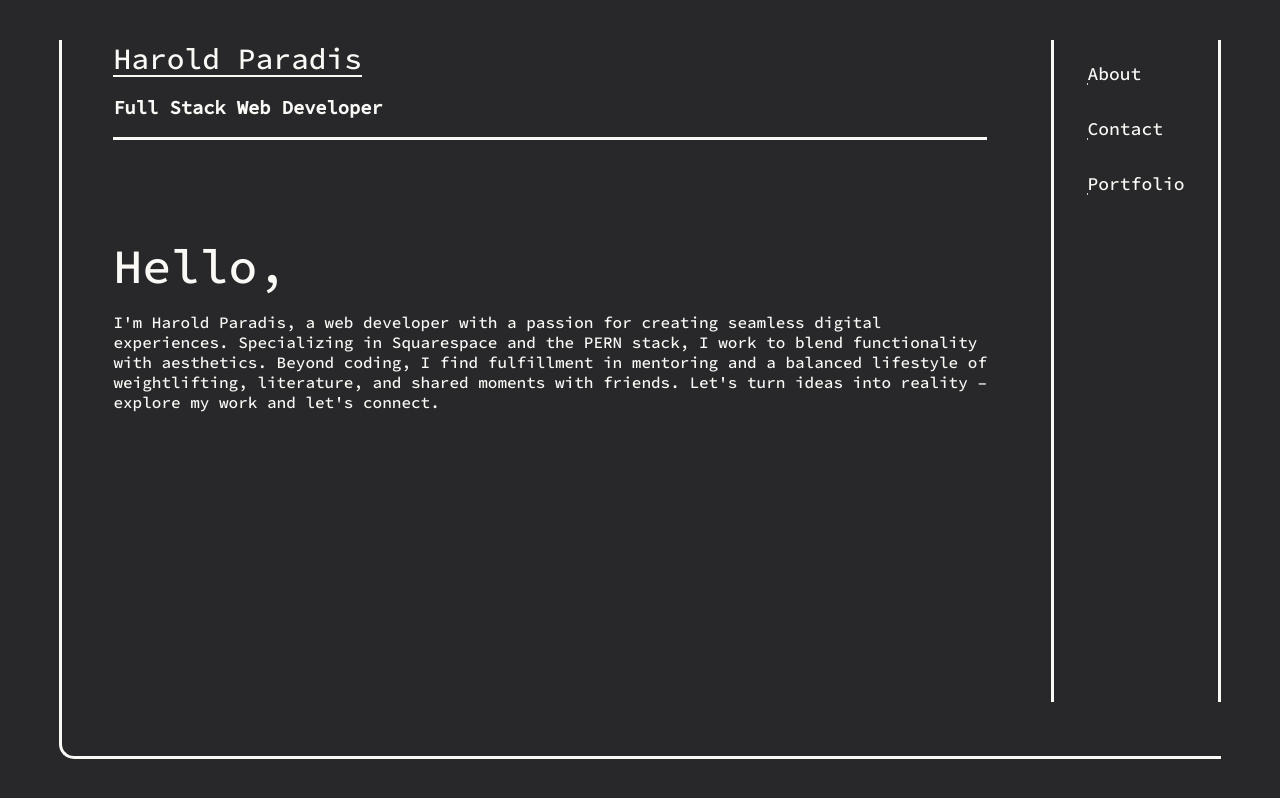
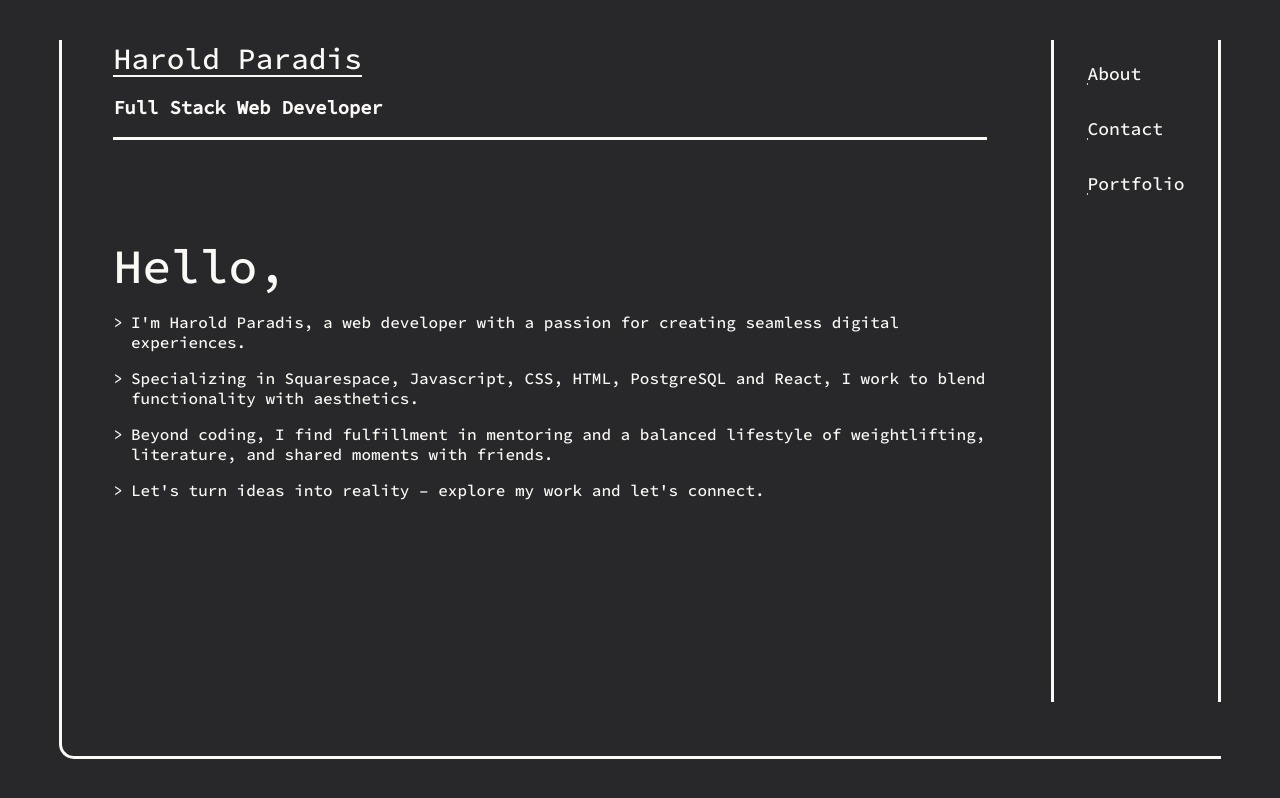
Before and after one commit to HalParadis/Portfolio, a React (Create React App) app: page / in a window 1280 px wide. Built offline with nearby package versions, Linux system fonts and the light colour scheme.

Commit message:
Updated home page style and content

```diff
--- a/public/style.css
+++ b/public/style.css
@@ -58,6 +58,17 @@ body {
   margin-bottom: 0%;
 }
 
+.text-line-container {
+  margin: 1em 0;
+
+  display: flex;
+  align-items: start;
+}
+
+.text-line {
+  margin: 0 0 0 .5em;
+}
+
 .expand-button {
   width: 99%;
   height: 3em;
@@ -81,6 +92,7 @@ body {
 
 .project-img {
   max-width: 30%;
+  border: 3px solid #FAF9F6;
 }
 
 /* .portfolio-subheader {
--- a/src/App.js
+++ b/src/App.js
@@ -4,7 +4,8 @@ import { Route, Link, useLocation } from 'react-router-dom';
 import {
   Contact,
   Portfolio,
-  About
+  About,
+  TextLine
 } from './components';
 
 const App = () => {
@@ -46,9 +47,16 @@ const App = () => {
           <Route exact path='/'>
             <div className='home-text-box'>
               <p className='home-hello'>Hello,</p>
-              <p className='text-paragraph'>
-                I'm Harold Paradis, a web developer with a passion for creating seamless digital experiences. Specializing in Squarespace and the PERN stack, I work to blend functionality with aesthetics. Beyond coding, I find fulfillment in mentoring and a balanced lifestyle of weightlifting, literature, and shared moments with friends. Let's turn ideas into reality – explore my work and let's connect.
-              </p>
+              {/* <p className='text-paragraph'>
+                I'm Harold Paradis, a web developer with a passion for creating seamless digital experiences.
+                Specializing in Squarespace, Javascript, CSS, HTML, PostgreSQL and React, I work to blend functionality with aesthetics.
+                Beyond coding, I find fulfillment in mentoring and a balanced lifestyle of weightlifting, literature, and shared moments with friends.
+                Let's turn ideas into reality – explore my work and let's connect.
+              </p> */}
+              <TextLine text={"I'm Harold Paradis, a web developer with a passion for creating seamless digital experiences."}/>
+              <TextLine text={"Specializing in Squarespace, Javascript, CSS, HTML, PostgreSQL and React, I work to blend functionality with aesthetics."}/>
+              <TextLine text={"Beyond coding, I find fulfillment in mentoring and a balanced lifestyle of weightlifting, literature, and shared moments with friends."}/>
+              <TextLine text={"Let's turn ideas into reality – explore my work and let's connect."}/>
             </div>
           </Route>
 
--- /dev/null
+++ b/src/components/TextLine.js
@@ -0,0 +1,10 @@
+import React from 'react';
+
+const TextLine = ({text}) => {
+  return <span className='text-line-container'>
+    <span>{'>'}</span>
+    <p className='text-line'>{text}</p>
+  </span>
+}
+
+export default TextLine;
--- a/src/components/index.js
+++ b/src/components/index.js
@@ -2,3 +2,4 @@ export { default as Portfolio } from './Portfolio';
 export { default as Contact } from './Contact';
 export { default as Project } from './Project';
 export { default as About } from './About';
+export { default as TextLine } from './TextLine';
```
